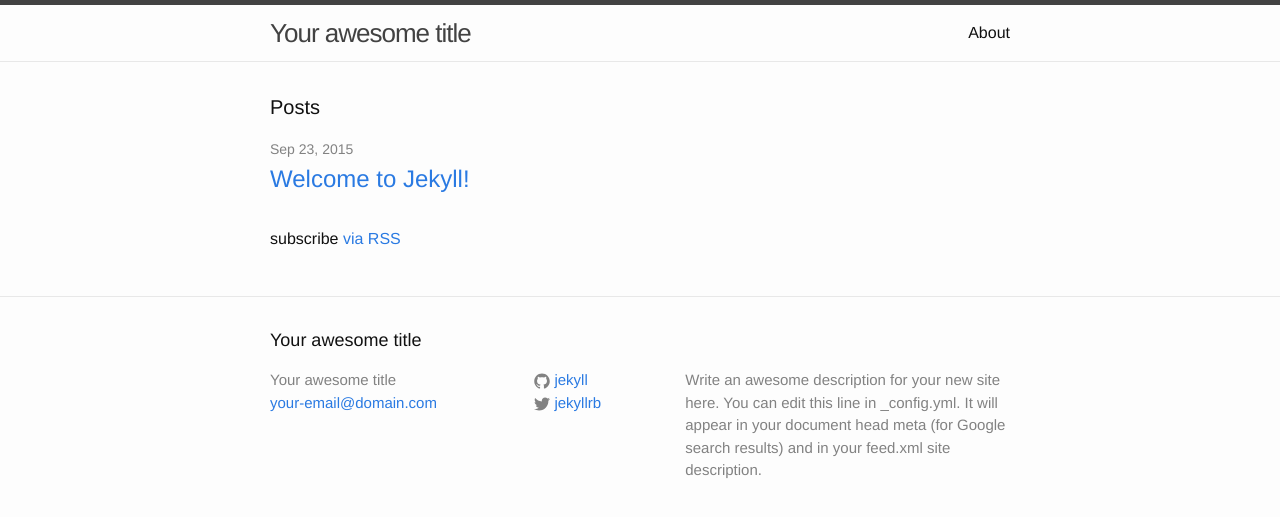
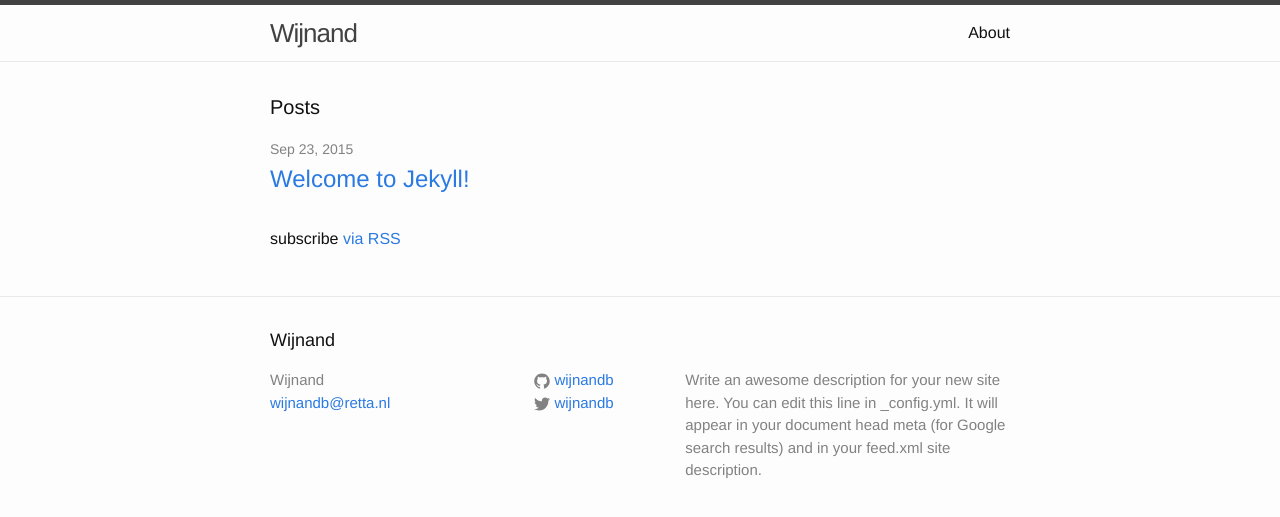
Before and after one commit to wijnandb/wijnandb.github.io, a Jekyll site: the page built from index.html, in a window 1280 px wide. Shown: the top 517 px of the page. Built offline with Jekyll 4.4.1, drawn with Linux system fonts in a browser that asks for light colours.

Commit message:
naam ingevuld

```diff
--- a/_config.yml
+++ b/_config.yml
@@ -1,14 +1,14 @@
 # Site settings
-title: Your awesome title
-email: your-email@domain.com
+title: Wijnand
+email: wijnandb@retta.nl
 description: > # this means to ignore newlines until "baseurl:"
   Write an awesome description for your new site here. You can edit this
   line in _config.yml. It will appear in your document head meta (for
   Google search results) and in your feed.xml site description.
 baseurl: "" # the subpath of your site, e.g. /blog/
 url: "http://yourdomain.com" # the base hostname & protocol for your site
-twitter_username: jekyllrb
-github_username:  jekyll
+twitter_username: wijnandb
+github_username:  wijnandb
 
 # Build settings
 markdown: kramdown
```
